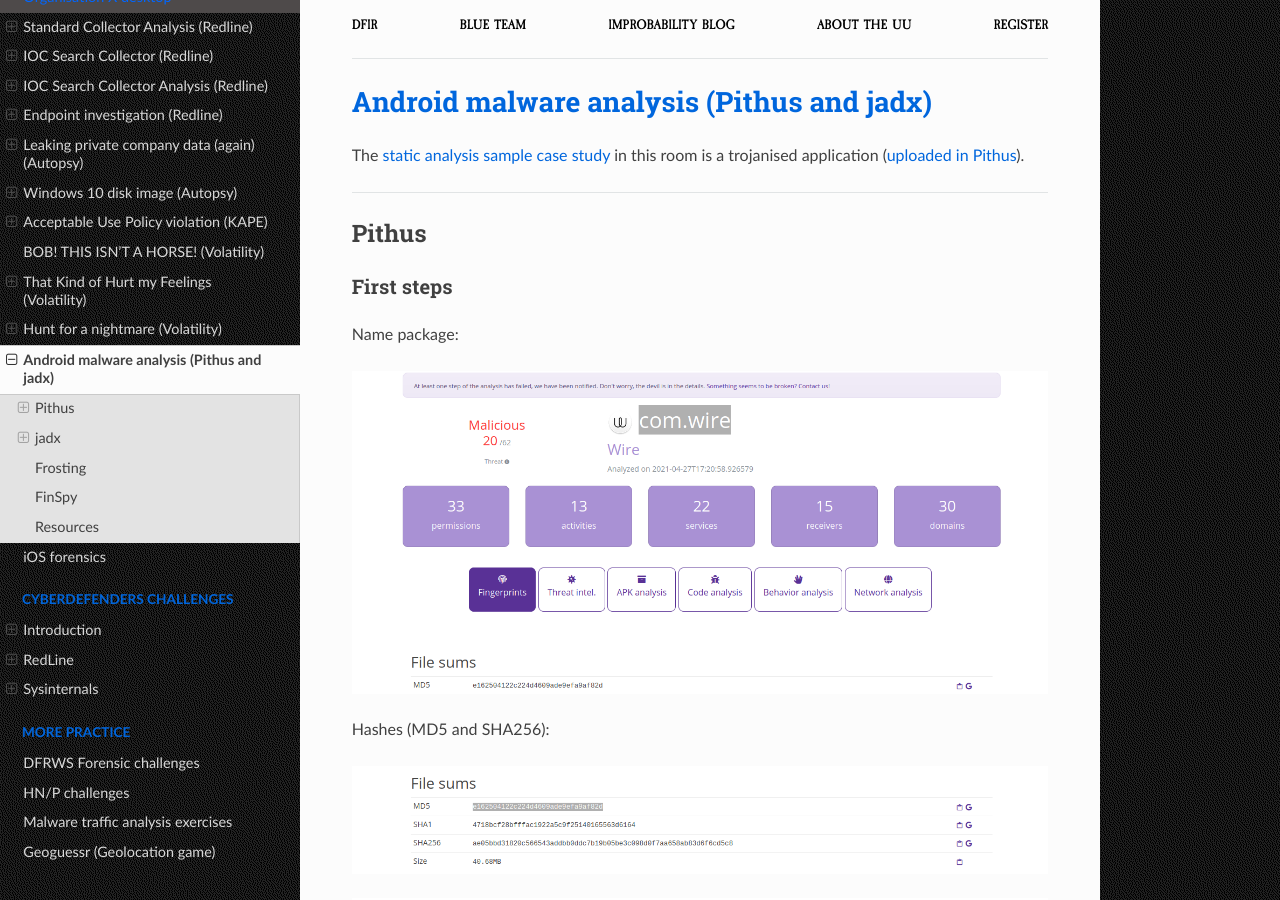
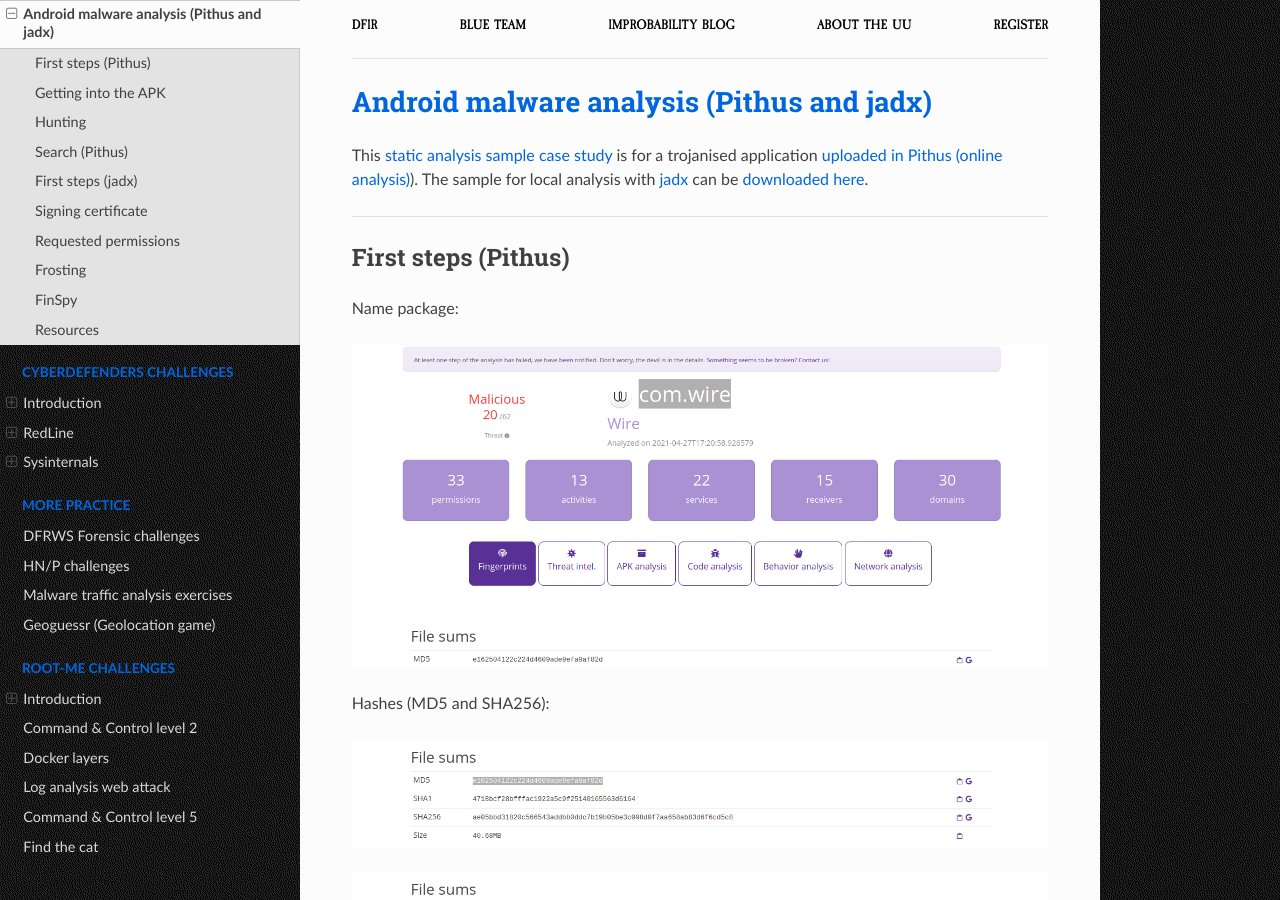
Before and after one commit to tymyrddin/blue-dfir, a Sphinx documentation site: the page built from source/docs/pts/android.md, in a window 1280 px wide and 900 px high. Built offline with Sphinx 7.4.7 and the Read the Docs theme 2.0.0, drawn with Linux system fonts in a browser that asks for light colours; some of the changed text lies outside the part shown.

Commit message:
Refactoring for PTS section

````diff
--- a/source/docs/thm/android.md
+++ b/source/docs/pts/android.md
@@ -1,13 +1,10 @@
 # Android malware analysis (Pithus and jadx)
 
-The [static analysis sample case study](../notes/mobile-analysis.md) in this room is a trojanised application ([uploaded in Pithus](https://beta.pithus.org/report/ae05bbd31820c566543addbb0ddc7b19b05be3c098d0f7aa658ab83d6f6cd5c8)).
-
+This [static analysis sample case study](../notes/mobile-analysis.md) is for a trojanised application [uploaded in Pithus (online analysis)](https://beta.pithus.org/report/ae05bbd31820c566543addbb0ddc7b19b05be3c098d0f7aa658ab83d6f6cd5c8)). The sample for local analysis with [jadx](https://testlab.tymyrddin.dev/docs/dfir/jadx) can be [downloaded here](https://pts-project.org/samples/sample_1.zip).
 
 ----
 
-## Pithus
-
-### First steps
+## First steps (Pithus)
 
 Name package:
 
@@ -23,7 +20,7 @@
 
 ![Size of APK](../../_static/images/apk-size.png)
 
-### Getting into the APK
+## Getting into the APK
 
 ![APK Analysis](../../_static/images/apk-analysis.png)
 
@@ -89,7 +86,7 @@
 
 The ***Network Analysis*** tab shows domains that have been identified and are queried by the APK. More advanced malware will obfuscate the domain or IP it communicates to avoid detection, and in such cases this tab does not reveal much.
 
-### Hunting
+## Hunting
 
 Continuing the research to find other samples that are identical or similar to the first sample. This can give an understanding of the type of victims being targeted and the Tactics, Techniques, and Procedures (TTPs) malicious actor(s) are using.
 
@@ -99,7 +96,7 @@
 
 Logging in in Pithus, you can create Yara rules for hunting. Pithus only supports vanilla Yara for the moment. If you try to use modules, it will not work.
 
-### Search
+## Search (Pithus)
 
 On the home page of Pithus, there is a query field available. The ***help*** button is essential.
 
@@ -109,17 +106,13 @@
 sha256:ae05bbd31820c566543addbb0ddc7b19b05be3c098d0f7aa658ab83d6f6cd5c8
 ```
 
-To search for the non-malicious class that was identified?
+To search for the non-malicious class that was identified:
 
 ```text
 java_classes:okio/okio
 ```
 
-## jadx
-
-Local analysis with [jadx](https://testlab.tymyrddin.dev/docs/dfir/jadx)
-
-### Basic sample info
+## First steps (jadx)
 
 Package name and version:
 
@@ -129,7 +122,7 @@
 
 ![Application name](../../_static/images/jadx2.png)
 
-### Signing certificate
+## Signing certificate
 
 ![Signing certificate information](../../_static/images/jadx3.png)
 
@@ -140,21 +133,25 @@
 | E1 4F 25 46 56 FF 86 9B B7 38 AE C5 86 56 04 21 71 C8 62 5C 9D EF BC C6 EB 4F 24 D4 1D 4E C9 29 | Mon Apr 26 12:51:28 CEST 2021 |
 | 16 26 E3 F8 5D FD 84 34 F7 86 66 44 48 61 F4 E5 C8 FB 37 7A 28 4C 1C 30 4C B9 D5 85 28 8F A3 52 | Tue Feb 12 12:53:31 CET 2013  |
 
-### Requested permissions
+## Requested permissions
+
+Review the permissions and assess if these are legitimate permissions for the app's purpose. Instincts and gut feelings are worth investigating.
 
 ![Requested permissions](../../_static/images/jadx4.png)
-
-Review the permissions and assess if these are legitimate permissions for the app's purpose. Instincts and gut feelings are worth investigating.
 
 Does this app really need to be able to write, send and receive SMS messages?
 
 ## Frosting
 
-The short analysis with Pithus gave us that the sample is ***not frosted***
+The short analysis with Pithus gave us that the sample is ***not frosted***.
 
 ## FinSpy
 
+VirusTotal results:
+
 ![VirusTotal FinSpy](../../_static/images/vt1.png)
+
+Pithus hunt:
 
 ![Pithus FinSpy](../../_static/images/pithus-finspy.png)
 
````
Also changed, not shown: source/docs/notes/mobile-analysis.md (+1 -1 lines), source/docs/pts/README.md (added, +14 -0 lines), source/docs/thm/README.md (+1 -2 lines), source/docs/thm/ios.md (+1 -1 lines), source/index.rst (+33 -33 lines).
